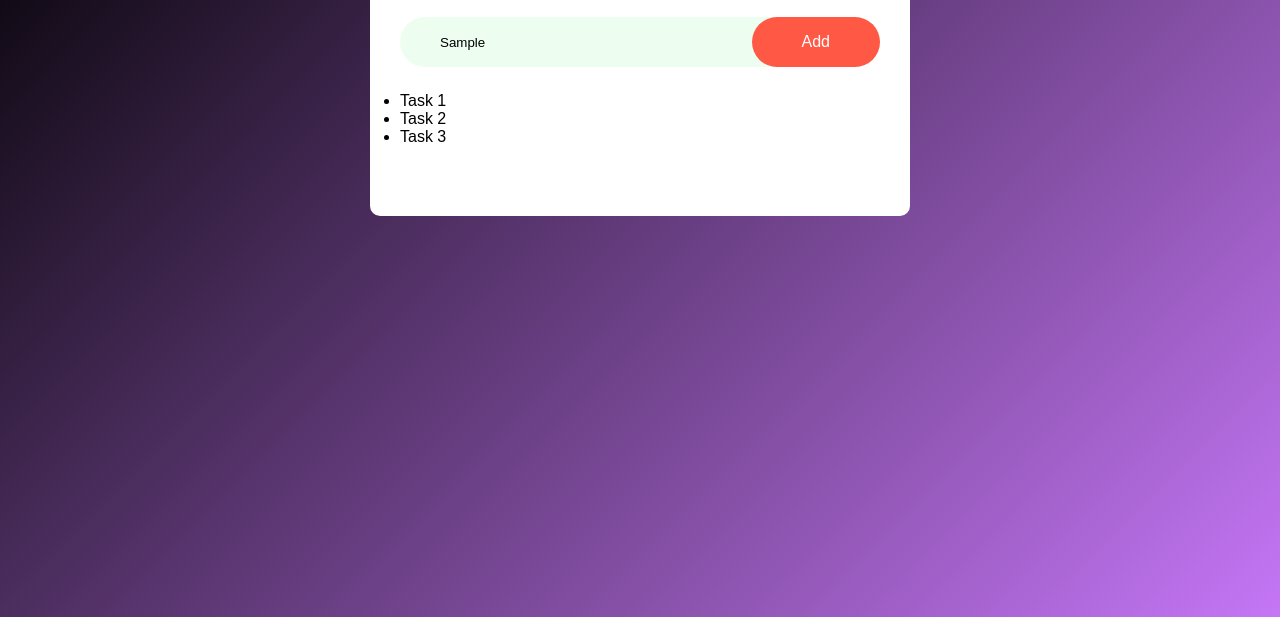
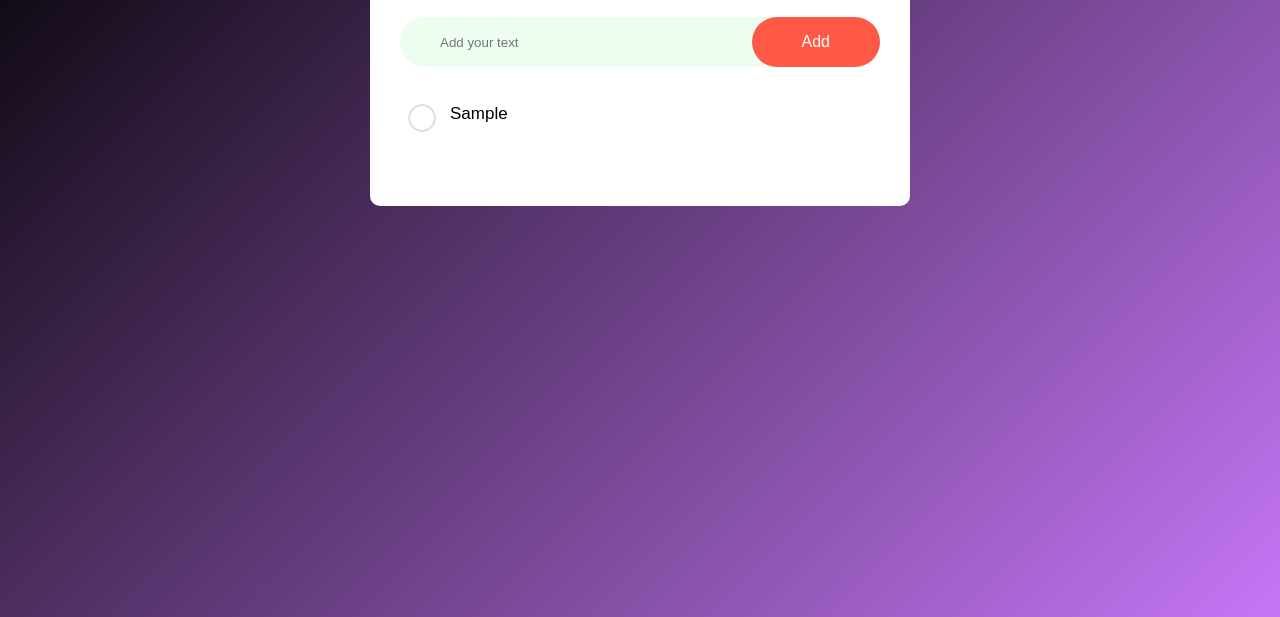
Before and after one commit to DimcikUwU/ToDoList, a plain HTML site: page index.html in a window 1280 px wide. Both pictures are taken after typing "Sample" into the empty fields and a click on the button "Add". Shown: the part 183-800 px from the top of the page. Drawn offline with Linux system fonts and the light colour scheme.

Commit message:
nevim uz neco tam bude

```diff
--- a/index.html
+++ b/index.html
@@ -12,17 +12,17 @@
             <h2>To-Do List <img src="images/icon.png"></h2>
             <div class="row">
                 <input type="text" id="input-box" placeholder="Add your text">
-                <button>
+                <button onclick="addTask()">
                     Add
                 </button>
             </div>
              <ul id="list-container">
-                <li>Task 1</li>
+              <!---- <li class="checked">Task 1</li>
                 <li>Task 2</li>
-                <li>Task 3</li>
+                <li>Task 3</li> -->
              </ul>
         </div>
     </div>
-
+     <script src="script.js"></script>
 </body>
 </html>
--- a/script.js
+++ b/script.js
@@ -0,0 +1,15 @@
+const inputBox = document.getElementById("input-box");
+const listContainer = document.getElementById("list-container");
+function addTask(){
+    if(inputBox.value === ""){
+        alert("You must write something!")
+    }
+    else{
+        let li = document.createElement("li");
+        li.innerHTML = inputBox.value;
+        listContainer.appendChild(li);
+        let span= document.createElement("span")
+        span.innerHTML = "\u00d7"
+    }
+    inputBox.value = "";
+}
--- a/style.css
+++ b/style.css
@@ -58,3 +58,47 @@ button{
     border-radius: 40px;
 
 }
+ul li{
+    list-style: none;
+    font-size: 17px;
+    padding: 12px 8px 12px 50px;
+    user-select: none;
+    cursor: pointer;
+    position: relative;
+}
+ul li::before{
+    content: " ";
+    position: absolute;
+    height: 28px;
+    width: 28px;
+    border-radius: 50%;
+    background-image: url(images/unchecked.png);
+    background-size: cover;
+    background-position: center;
+    top: 12px;
+    left: 8px;
+
+}
+ul li.checked{
+    color: #555;
+    text-decoration: line-through;
+
+}
+ul li.checked::before{
+    background-image: url(images/checked.png);
+}
+ul li span{
+position: absolute;
+right: 0;
+top: 5px;
+width: 40px;
+height: 40px;
+font-size: 22px;
+color: #555;
+line-height: 40px;
+text-align: center;
+}
+ul li span:hover{
+    background: #edfef0;
+
+}
```
